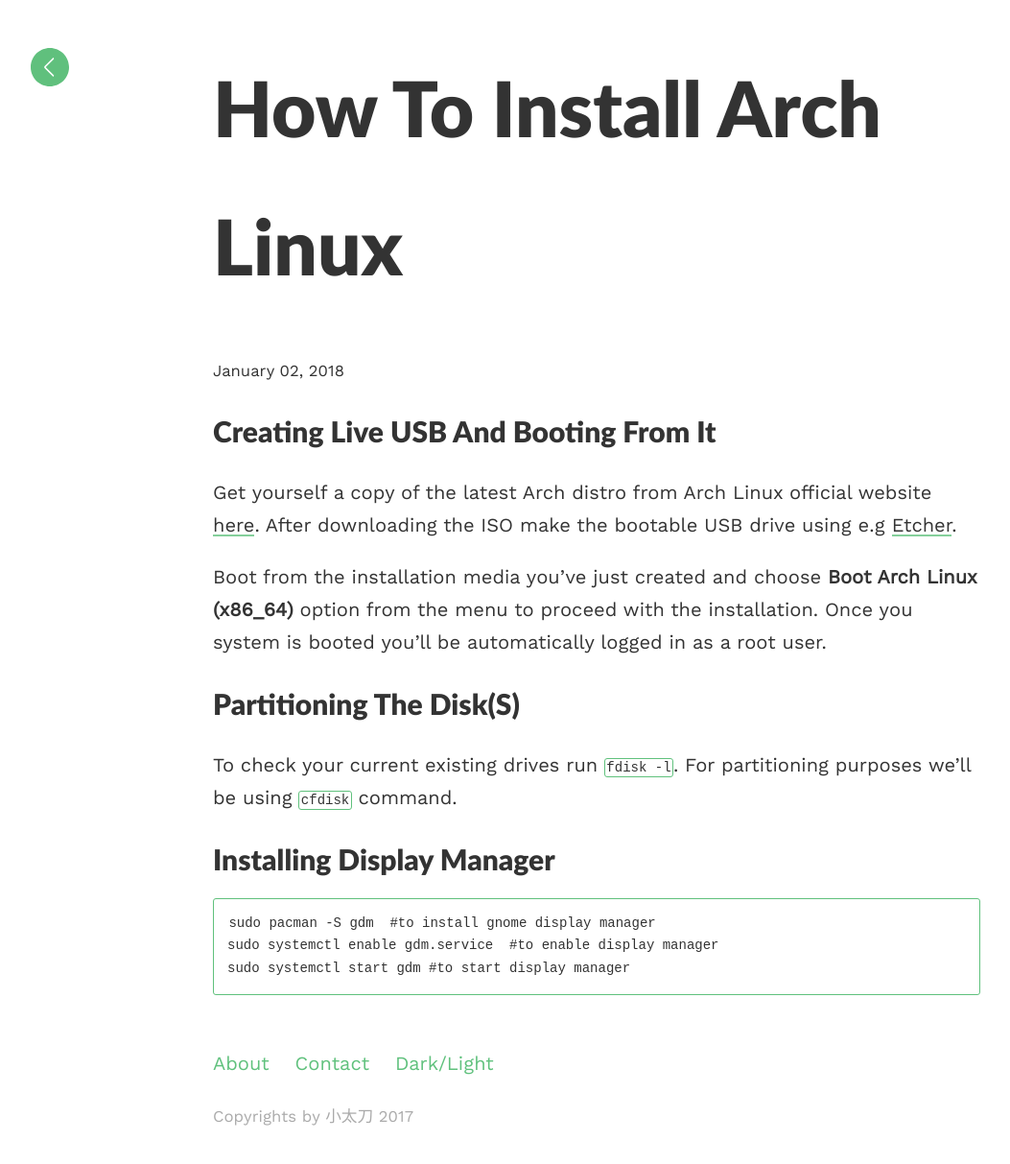
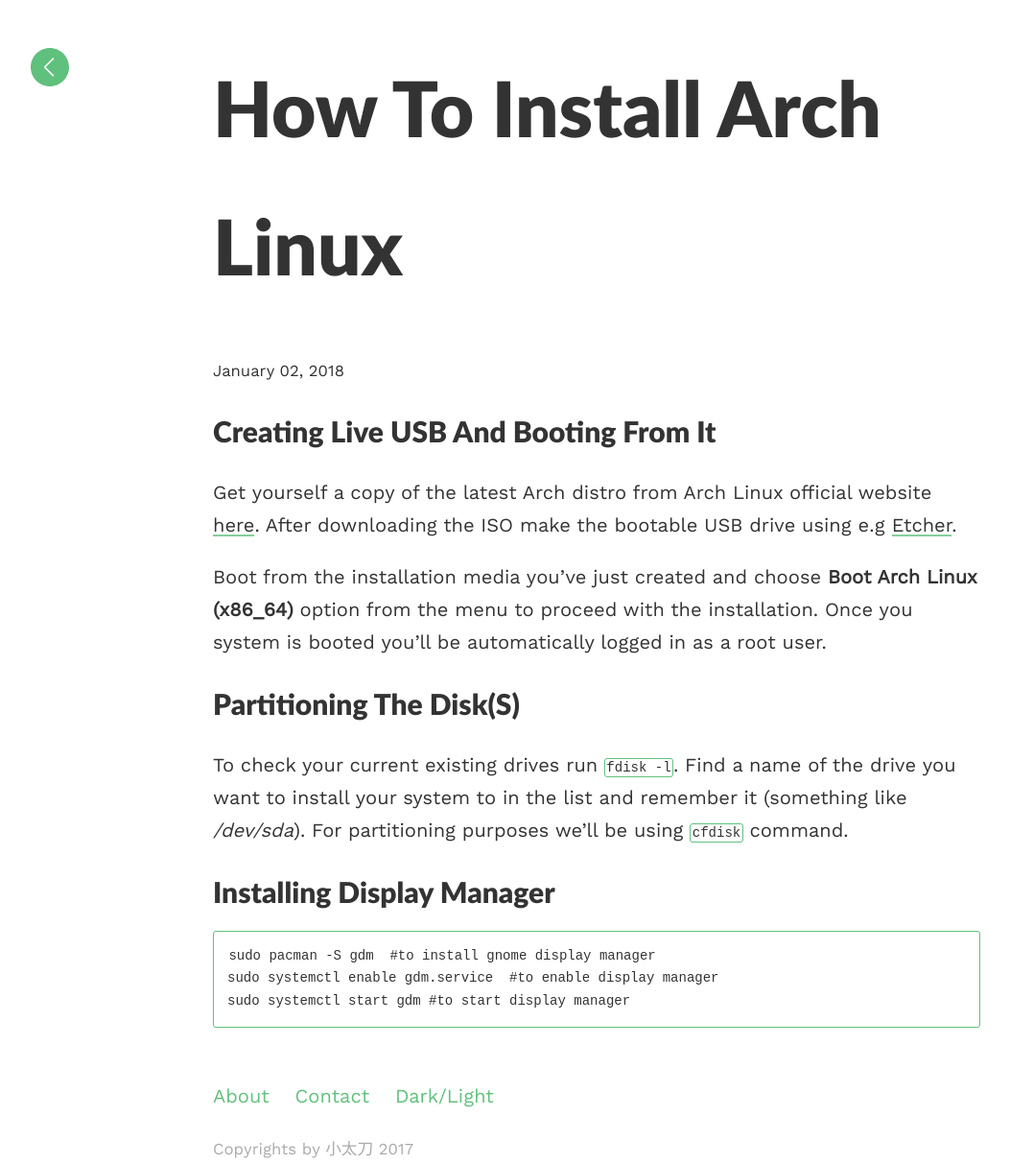
Before and after one commit to evgeniyantipin/evgeniyantipin.github.io, a Jekyll site: the page built from _posts/2018-01-02-how-to-install-arch-linux.md, in a window 1280 px wide. Shown: the whole page at 96% size, without its empty margins (18-1071 px from the left). Built offline with Jekyll 4.4.1, drawn with Linux system fonts in a browser that asks for light colours; before the commit the page ends 1179 px from its top, so only the background shows below that.

Commit message:
Update 2018-01-02-how-to-install-arch-linux.md

```diff
--- a/_posts/2018-01-02-how-to-install-arch-linux.md
+++ b/_posts/2018-01-02-how-to-install-arch-linux.md
@@ -11,7 +11,7 @@ Get yourself a copy of the latest Arch distro from Arch Linux official website [
 Boot from the installation media you've just created and choose **Boot Arch Linux (x86_64)** option from the menu to proceed with the installation. Once you system is booted you'll be automatically logged in as a root user.
 
 ## Partitioning the disk(s)
-To check your current existing drives run `fdisk -l`.
+To check your current existing drives run `fdisk -l`. Find a name of the drive you want to install your system to in the list and remember it (something like */dev/sda*).
 For partitioning purposes we'll be using `cfdisk` command.
 
 
```
